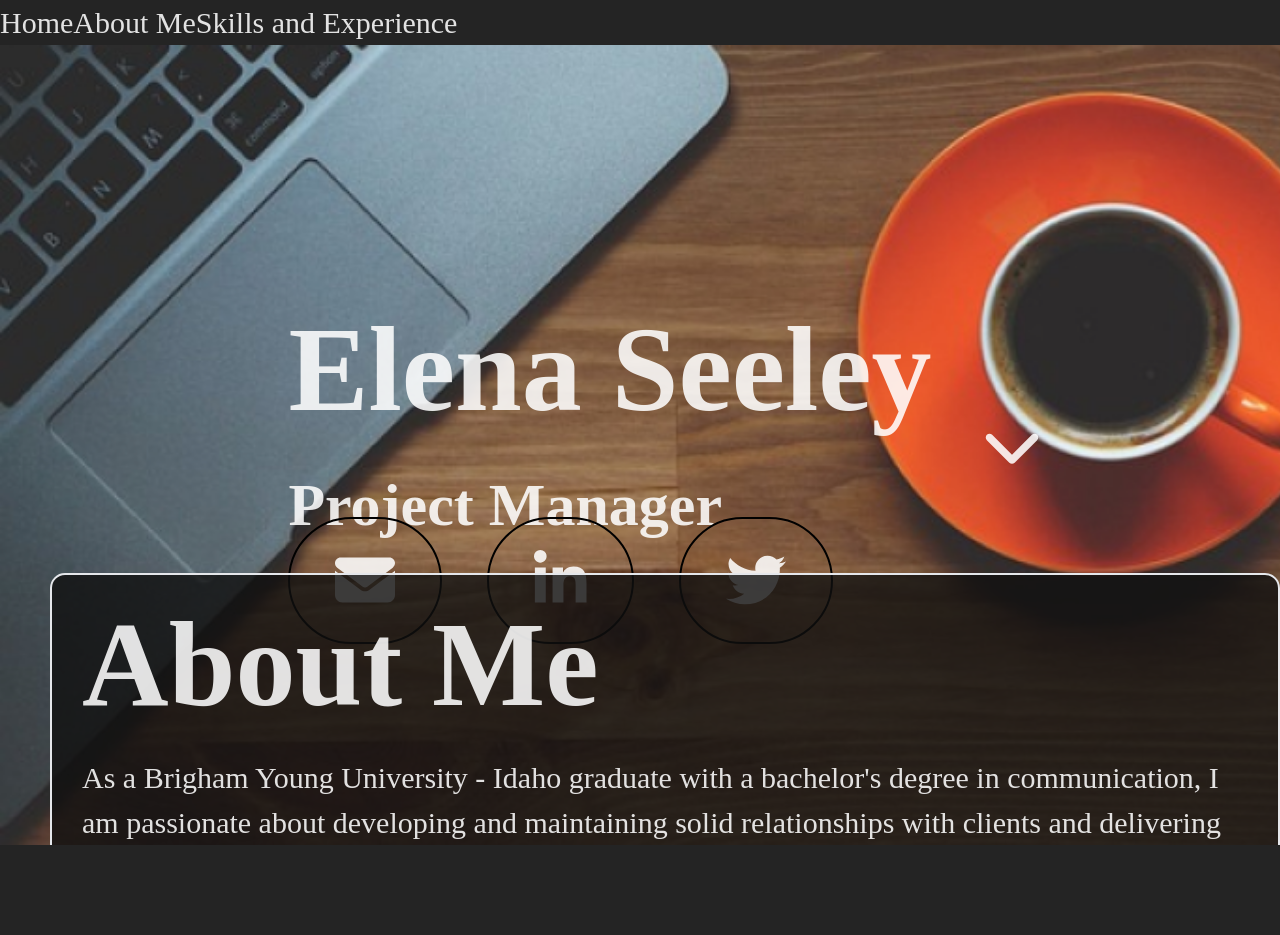
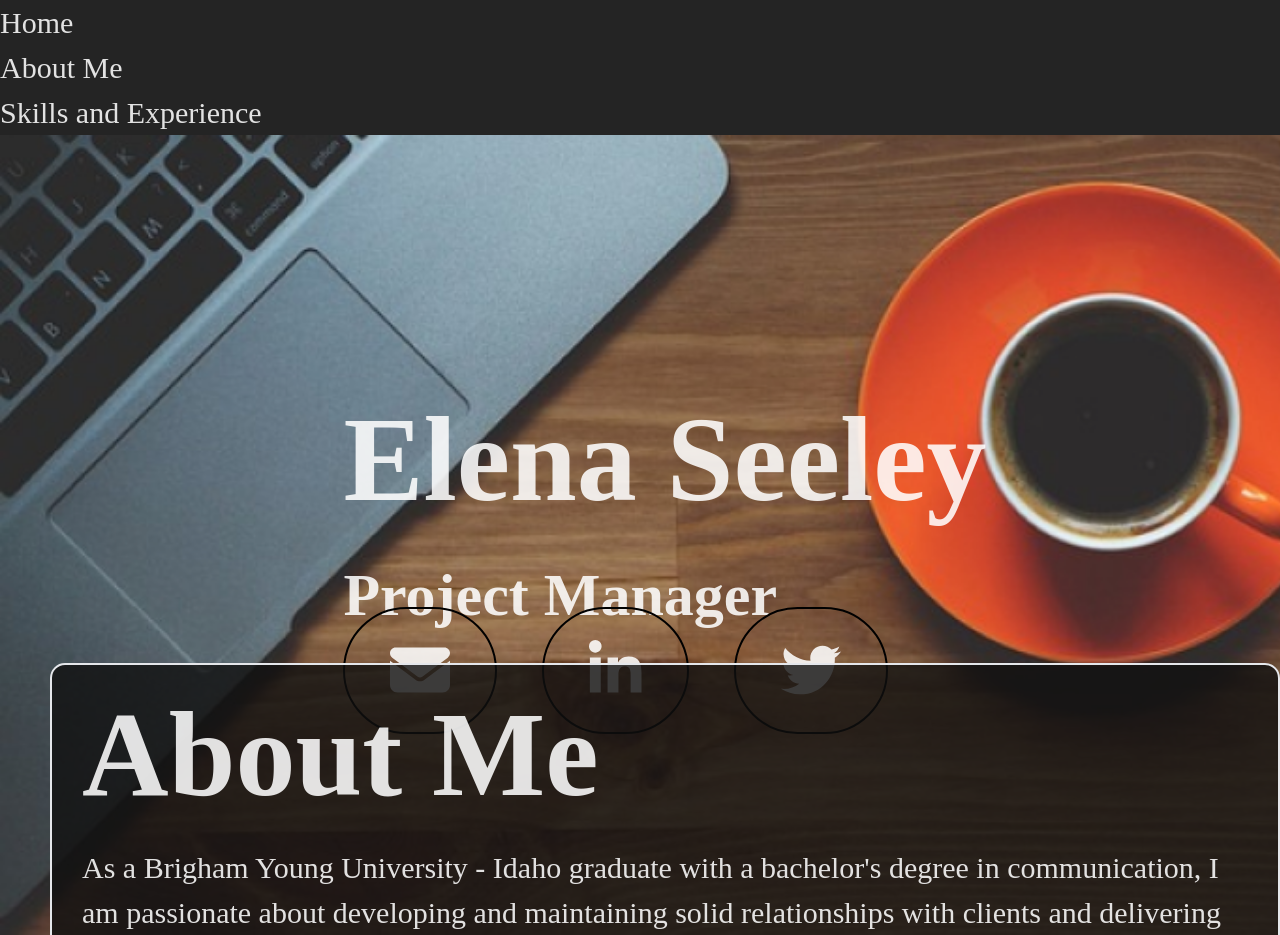
Before and after one commit to pablo014/elena-site, a Vue app in the folder elena-site/: page / in a window 1280 px wide. Before the commit the page ends 845 px from the top, so only its background shows below. Built offline with nearby package versions, Linux system fonts and the light colour scheme; what vue-fullpage.js would draw is missing.

Commit message:
feat(fullpage): make stylings for pseudo full page

```diff
--- a/elena-site/src/App.vue
+++ b/elena-site/src/App.vue
@@ -1,10 +1,6 @@
 <script setup lang="ts">
 import { ref } from 'vue';
 import Timeline, { Times } from "./components/Timeline.vue";
-const options = {
-      menu: '#menu',
-      anchors: ['home', 'about_me'],
-};
 const selected = ref(-1);
 const experience: Array<Array<string>> = [
     [
@@ -45,13 +41,18 @@ const onTimelineHover = (time: Times, index: number) => {
     console.log(time)
   selected.value = index;
 }
+const smoothScroll = (className: string) => {
+    document.querySelector(className).scrollIntoView({
+        behavior: 'smooth'
+    });
+}
 </script>
 
 <template>
-  <div class="fixed w-screen top-0 z-40 h-12 p-2 bg-gray-700 text-lg sm:text-3xl">
-    <a class="p-2 m-2" href="#home">Home</a>
-    <a class="p-2 m-2" href="#about_me">About Me</a>
-    <a class="p-2 m-2" href="#exp">Skills and Experience</a>
+  <div class="fixed w-screen top-0 z-40 h-12 p-2 bg-gray-700 text-lg sm:text-3xl flex">
+    <p class="pb-4 px-2 m-2 cursor-pointer" @click="smoothScroll('.front')">Home</p>
+    <p class="pb-4 px-2 m-2 cursor-pointer" @click="smoothScroll('.about_me')">About Me</p>
+    <p class="pb-4 px-2 m-2 cursor-pointer" @click="smoothScroll('.exp')">Skills and Experience</p>
   </div>
   <div class="container">
     <div class="fp-section front" data-anchor="home">
@@ -73,11 +74,8 @@ const onTimelineHover = (time: Times, index: number) => {
           </a>
         </div>
       </div>
-      <div class="absolute bottom-10 flex items-center justify-center w-full">
-        <font-awesome-icon :icon="['fas', 'chevron-down']" beat size="2xl" />
-      </div>
     </div>
-    <div class="fp-section about_me" data-anchor="about_me">
+    <div class="fp-section about_me">
       <div class="bg-gradient-to-b from-black to-green-900 absolute top-0 bottom-0 left-0 right-0 opacity-60 z-0"></div>
       <div class="z-10 absolute top-20 bottom-20 sm:left-10 left-4 sm:right-10 right-4 grid grid-cols-3 gap-10">
         <div class="col-span-2 about">
@@ -94,7 +92,7 @@ const onTimelineHover = (time: Times, index: number) => {
         </div>
       </div>
     </div>
-    <div class="fp-section exp" data-anchor="exp">
+    <div class="fp-section exp">
       <div class="bg-gradient-to-b from-black to-green-900 absolute top-0 bottom-0 left-0 right-0 opacity-60 z-0"></div>
       <div class="z-10 absolute top-20 bottom-10 sm:left-10 left-4 sm:right-10 right-4">
           <h1>Skills and Experience</h1>
```
